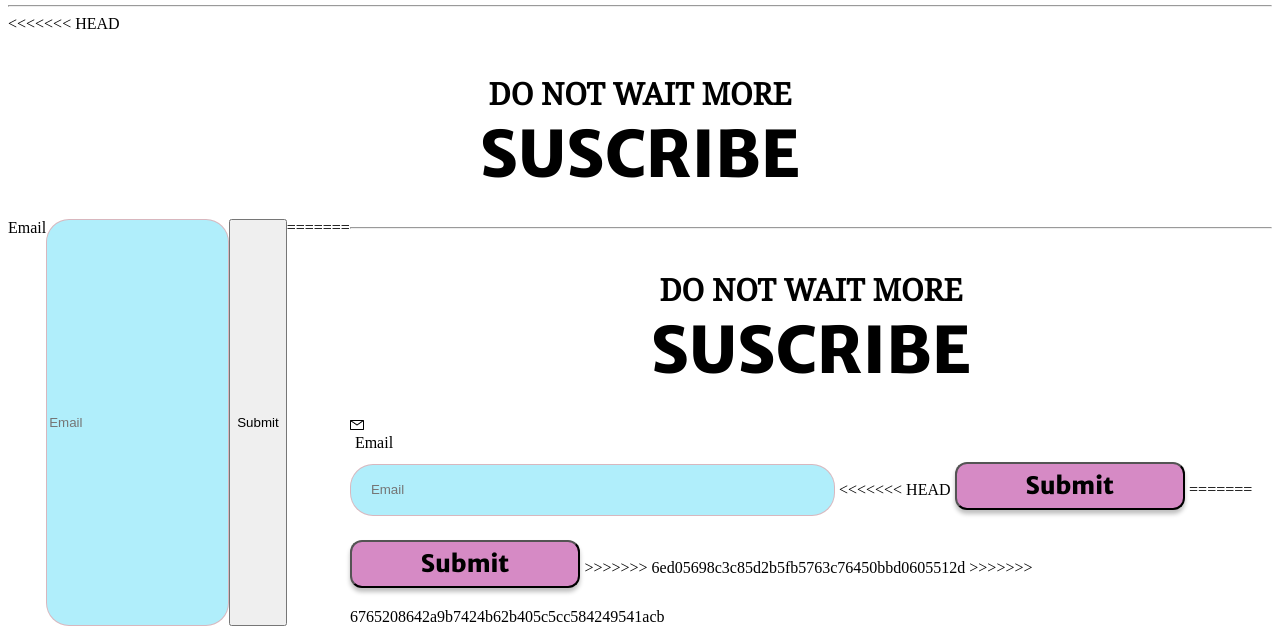
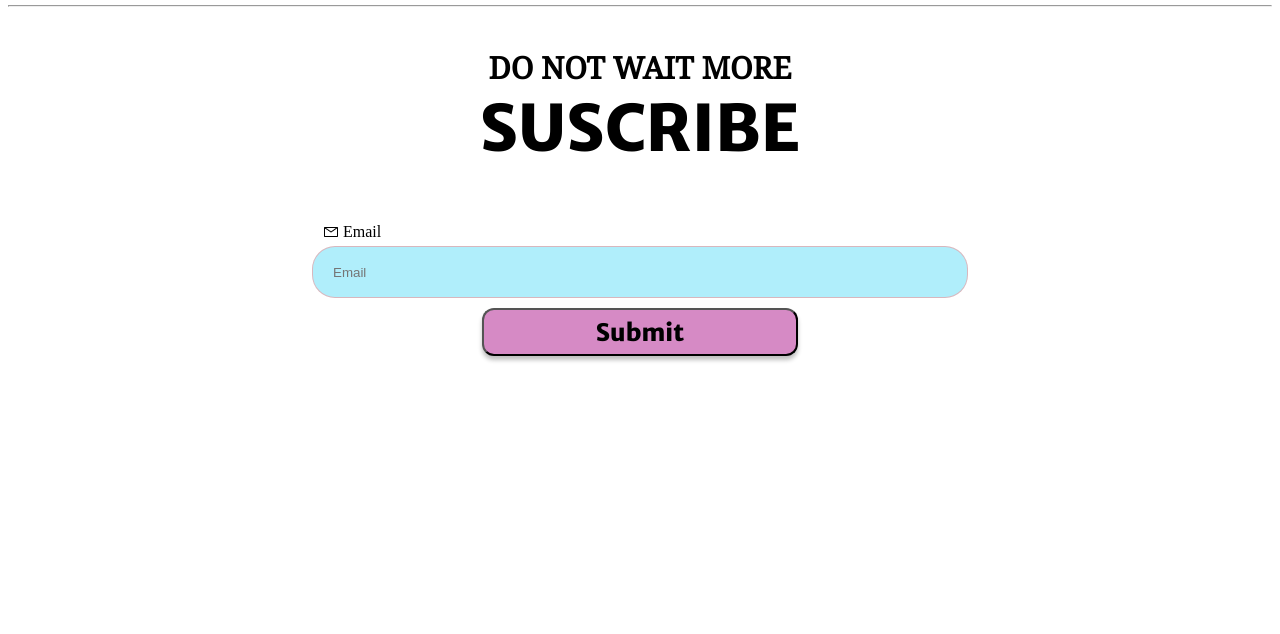
Before and after one commit to aricagua/FCCProjects, a plain HTML site: page responsiveDesign3/index.html in a window 1280 px wide. Shown: the part 1343-1977 px from the top of the page. After the commit the page ends 1727 px from the top, so only its background shows below. Drawn offline with Linux system fonts and the light colour scheme.

Commit message:
Proyecto arreglado

```diff
--- a/responsiveDesign3/index.html
+++ b/responsiveDesign3/index.html
@@ -47,18 +47,7 @@
 	  </div>
 	  <hr>
 	  </section>
-<<<<<<< HEAD
-	  <h2 class="text title-1">DO NOT WAIT MORE<br><span class="title-2">SUSCRIBE</span></h2>
-	    <form id="form" class="flex-container_column flex-container form">
-	      <label for="email" class="text">
-	<span class="email-icon"></span>Email
-	      </label>
-	      <input type="email" name="email" id="email" placeholder="Email" class="input">
-	      <input type="submit" formaction="www.freecodecamp.com/email-submit" class="submit">
-	      </button>
-=======
 	  <section id="form-section" class="form-section">
-	    <hr class="horizontal-line">
             <h2 class="text title-1">DO NOT WAIT MORE<br><span class="title-2">SUSCRIBE</span></h2>
 	    <form id="form" class="form-container" action="https://www.freecodecamp.com/email-submit">
 	      <div class="form-container__label-container">
@@ -70,12 +59,7 @@
 		</label>
 	      </div>
 	      <input class="form-container__input-email" type="email" name="email" id="email" placeholder="Email">
-<<<<<<< HEAD
-	      <input id="submit" class="form-container__input-submit" type="submit">
-=======
 	      <input class="form-container__input-submit" type="submit" formaction="https://www.freecodecamp.com/email-submit">
->>>>>>> 6ed05698c3c85d2b5fb5763c76450bbd0605512d
->>>>>>> 6765208642a9b7424b62b405c5cc584249541acb
 	    </form>
 	  </section>
 </body>
--- a/responsiveDesign3/styles/styles.css
+++ b/responsiveDesign3/styles/styles.css
@@ -98,19 +98,6 @@ html {
   border: solid 15px brown;
   border-radius: 10px;
 }
-<<<<<<< HEAD
-.flex-container_column {
-  flex-direction: column;
-  align-items: center;
-  line-height: 20px;
-}
-.input{
-	background: rgba(0, 200, 243, 0.31);
-	border: 1px solid rgba(255, 132, 132, 0.51);
-	border-radius: 23px;
-}
-
-=======
 .horizontal-line {
   width: 50%;
   margin: 30px auto;
@@ -122,7 +109,6 @@ html {
   align-items: center;
   justify-content: center;
 }
-<<<<<<< HEAD
 .form-container__label-container {
   display: flex;
   flex-direction: row;
@@ -157,6 +143,3 @@ html {
 	  grid-row-gap: 20px;
 	}
 }
-=======
->>>>>>> 6ed05698c3c85d2b5fb5763c76450bbd0605512d
->>>>>>> 6765208642a9b7424b62b405c5cc584249541acb
```
